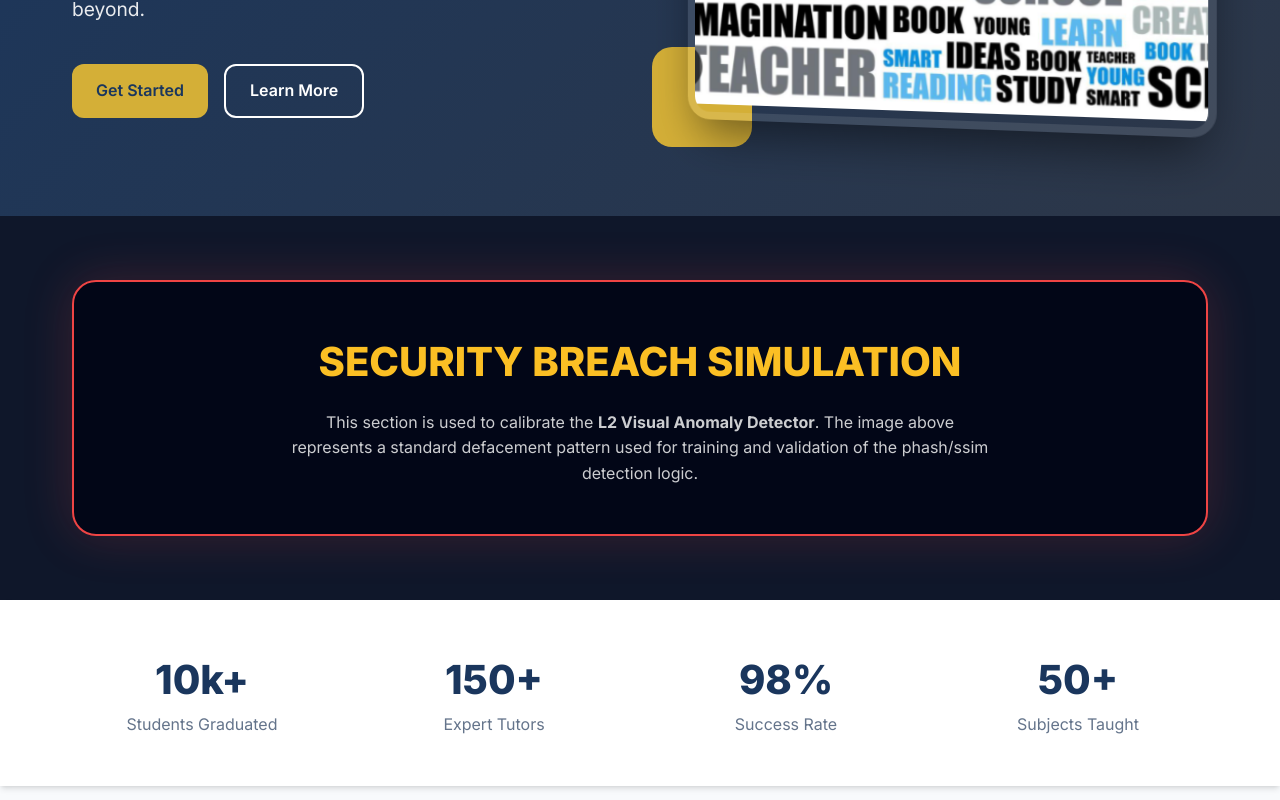
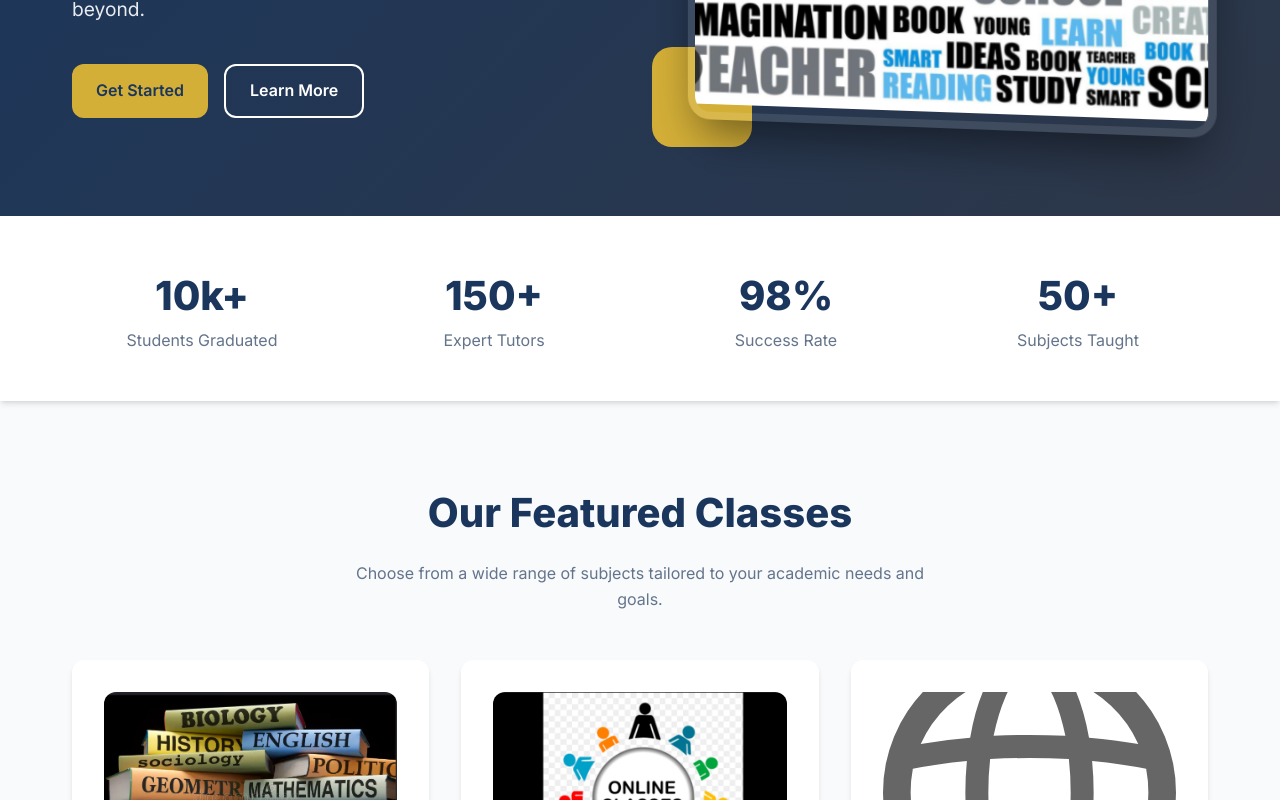
Before and after one commit to VishalMaski25/website-defacement, a Next.js app: page / in a window 1280 px wide. Shown: the part 459-1259 px from the top of the page. Built offline with nearby package versions, Linux system fonts and the light colour scheme.

Commit message:
remove hacked image

```diff
--- a/src/app/gallery/page.tsx
+++ b/src/app/gallery/page.tsx
@@ -5,11 +5,6 @@ import Link from 'next/link';
 
 export default function Gallery() {
   const images = [
-    // {
-    //   url: '/images/hacked.png',
-    //   title: 'Security Alert Simulation',
-    //   category: 'Security'
-    // },
     {
       url: '/images/Screenshot 2026-05-15 110727.png',
       title: 'Platform Overview',
--- a/src/app/page.tsx
+++ b/src/app/page.tsx
@@ -89,38 +89,6 @@ export default function Home() {
         </div>
       </section>
 
-      {/* Security Alert Section (For Detector Testing) */}
-      <section style={{ backgroundColor: '#0f172a', padding: '4rem 0', color: 'white' }}>
-        <div className="container">
-          <div style={{
-            backgroundColor: '#020617',
-            borderRadius: '24px',
-            padding: '3rem',
-            border: '2px solid #ef4444',
-            display: 'flex',
-            flexDirection: 'column',
-            alignItems: 'center',
-            textAlign: 'center',
-            boxShadow: '0 0 50px rgba(239, 68, 68, 0.2)'
-          }}>
-            {/* <div style={{ position: 'relative', width: '100%', height: '300px', marginBottom: '2rem' }}>
-              <Image
-                src="/images/hacked.png"
-                alt="SECURITY ALERT"
-                fill
-                style={{ objectFit: 'contain' }}
-              />
-            </div> */}
-            <h2 style={{ fontSize: '2.5rem', color: '#fbbf24', fontWeight: '900', marginBottom: '1rem' }}>
-              SECURITY BREACH SIMULATION
-            </h2>
-            <p style={{ maxWidth: '700px', margin: '0 auto', opacity: '0.8', lineHeight: '1.6' }}>
-              This section is used to calibrate the <strong>L2 Visual Anomaly Detector</strong>.
-              The image above represents a standard defacement pattern used for training and validation of the phash/ssim detection logic.
-            </p>
-          </div>
-        </div>
-      </section>
 
       {/* Stats Section */}
       <section style={{ backgroundColor: 'white', padding: '3rem 0', boxShadow: 'var(--shadow)' }}>
--- a/src/components/Footer.tsx
+++ b/src/components/Footer.tsx
@@ -32,7 +32,6 @@ export default function Footer() {
               <li><Link href="/about" style={{ color: 'rgba(255,255,255,0.8)' }}>About Us</Link></li>
               <li><Link href="/contact" style={{ color: 'rgba(255,255,255,0.8)' }}>Contact</Link></li>
               <li><Link href="/payment" style={{ color: 'rgba(255,255,255,0.8)' }}>Payment</Link></li>
-
             </ul>
           </div>
 
--- a/src/components/Navbar.tsx
+++ b/src/components/Navbar.tsx
@@ -33,7 +33,6 @@ export default function Navbar() {
           <Link href="/about" className="nav-link">About</Link>
           <Link href="/gallery" className="nav-link">Gallery</Link>
           <Link href="/contact" className="nav-link">Contact</Link>
-
           <Link href="/payment" className="btn btn-primary" style={{ padding: '0.5rem 1.25rem' }}>Join Now</Link>
         </div>
       </div>
```
Also changed, not shown: src/app/hacked/page.tsx (+0 -9 lines).
